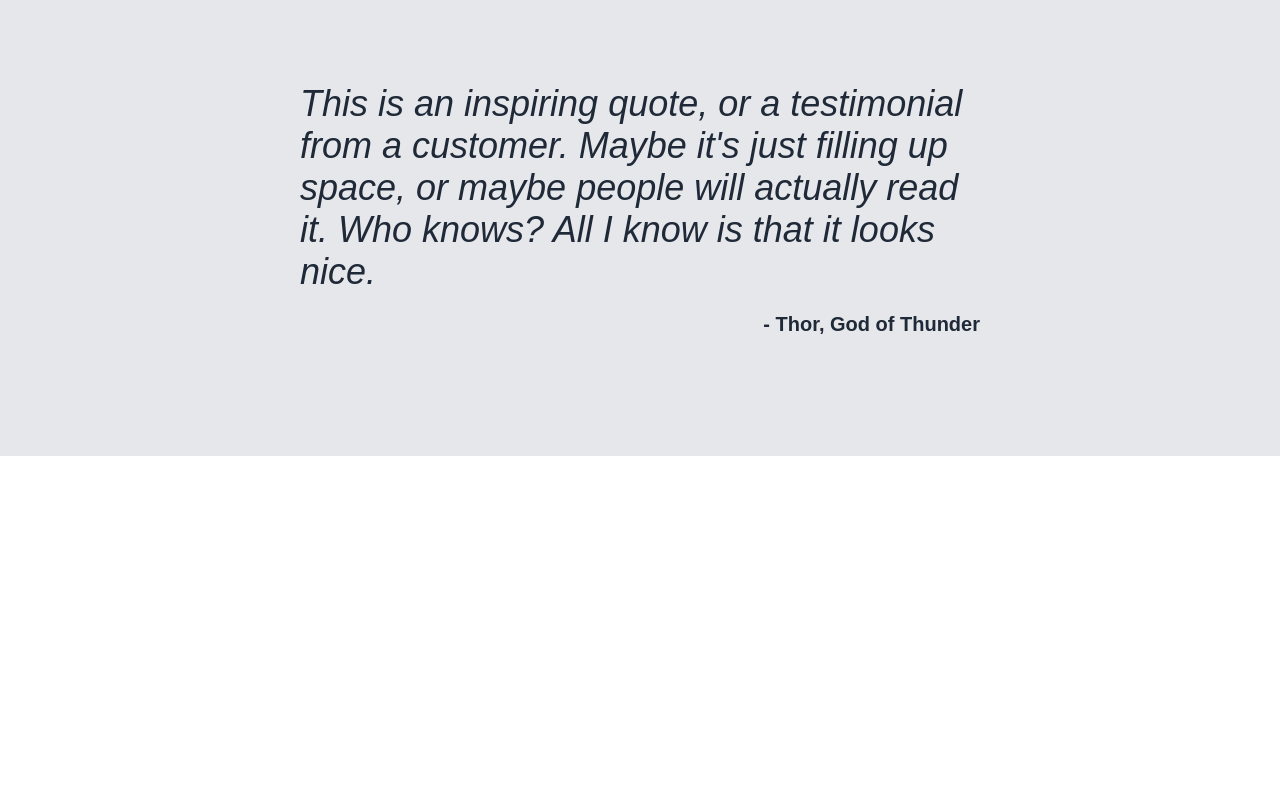
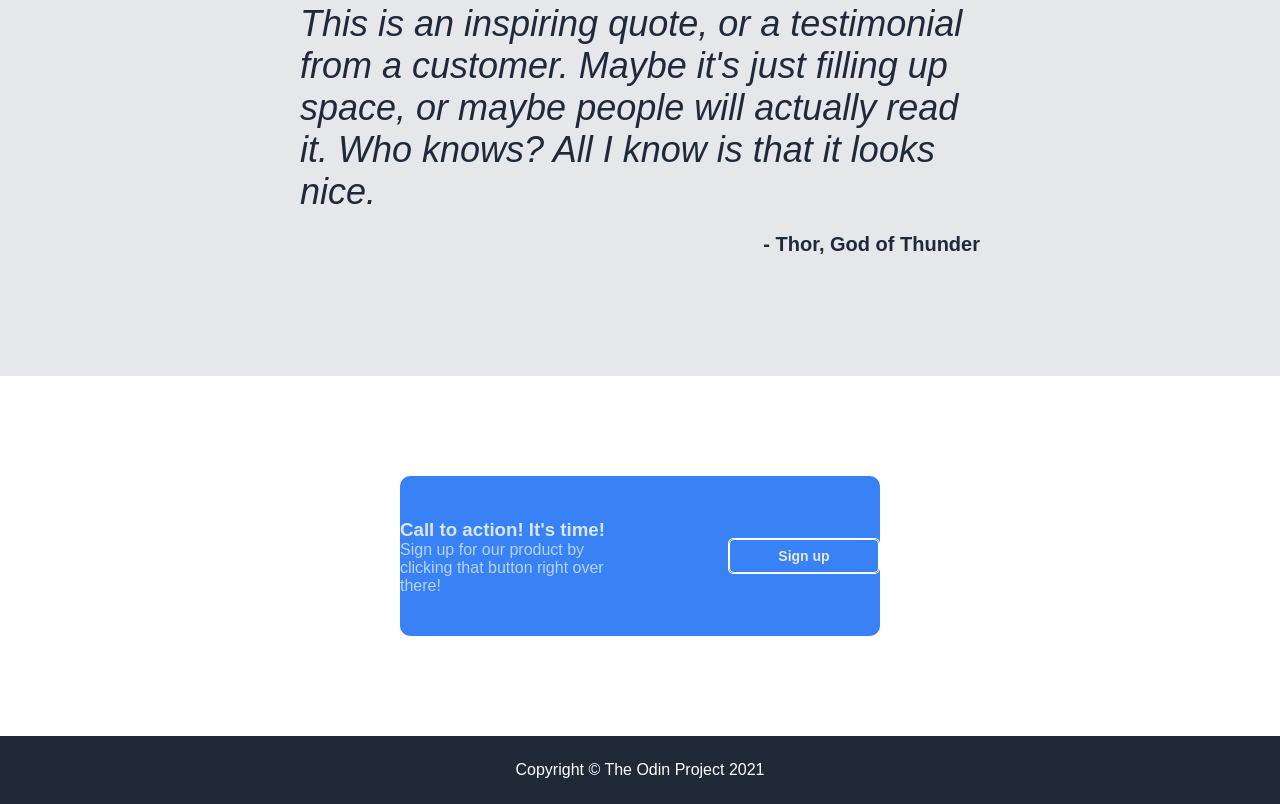
Before and after one commit to therossington/landing-page, a plain HTML site: page index.html in a window 1280 px wide. Shown: the part 1134-1938 px from the top of the page. Before the commit the page ends 1590 px from the top, so only its background shows below. Drawn offline with Linux system fonts and the light colour scheme.

Commit message:
Final commit

```diff
--- a/index.html
+++ b/index.html
@@ -63,12 +63,19 @@
     </div>
     <div class="action-section">
         <div class="action-container">
-            <div class="action-text"></div>
-            <div class="action-button"></div>
+            <div class="action-text">
+                <h3 class='action-heading'>Call to action! It's time!</h3>
+                <p class='action-text'>Sign up for our product by clicking that button right over there!</p>
+            </div>
+            <div class="action-button">
+                <button class='action-button'>Sign up</button>
+            </div>
         </div>
+    </div>
     <div class="footer">
-        <div class="footer-text"></div>
-    </div>
+        <div class="footer-text">
+            Copyright © The Odin Project 2021
+        </div>
     </div>
 </body>
 </html>
--- a/styles.css
+++ b/styles.css
@@ -133,7 +133,7 @@ h1 {
     gap: 60px;
     padding-left: 300px;
     padding-right: 300px;
-    padding-bottom: 100px;
+    padding-bottom: 80px;
 }
 
 .placeholder {
@@ -153,7 +153,7 @@ h1 {
 }
 
 .images-header {
-    padding-top: 100px;
+    padding-top: 40px;
     font-family: sans-serif;
     font-size: 36px;
     font-weight: bolder;
@@ -187,3 +187,52 @@ h1 {
     padding-right: 300px;
     background-color:#E5E7EB;
 }
+
+.action-section {
+    padding-top: 100px;
+    padding-bottom: 100px;
+}
+
+.action-container {
+    display: flex;
+    justify-content: space-evenly;
+    align-items: center;
+    gap: 100px;
+    border-radius: 10px;
+    background-color: #3882F6;
+    margin-left: 400px;
+    margin-right: 400px;
+    padding-top: 25px;
+    padding-bottom: 25px;
+}
+
+.action-heading, .action-text {
+    font-family: sans-serif;
+    color: #ffffff;
+}
+
+.action-heading {
+    margin-bottom: 0px;
+}
+
+.action-text {
+    margin-top: 0px;
+    opacity: 80%;
+}
+
+.action-button {
+    width: 150px;
+    border: solid 1px #ffffff;
+    border-radius: 5px;
+    cursor: pointer;
+}
+
+.footer-text {
+    text-align: center;
+    background-color: #1F2937;
+    padding-top: 25px;
+    padding-bottom: 25px;
+    color: #ffffff;
+    font-family: sans-serif;
+    font-size: 16px;
+}
```
